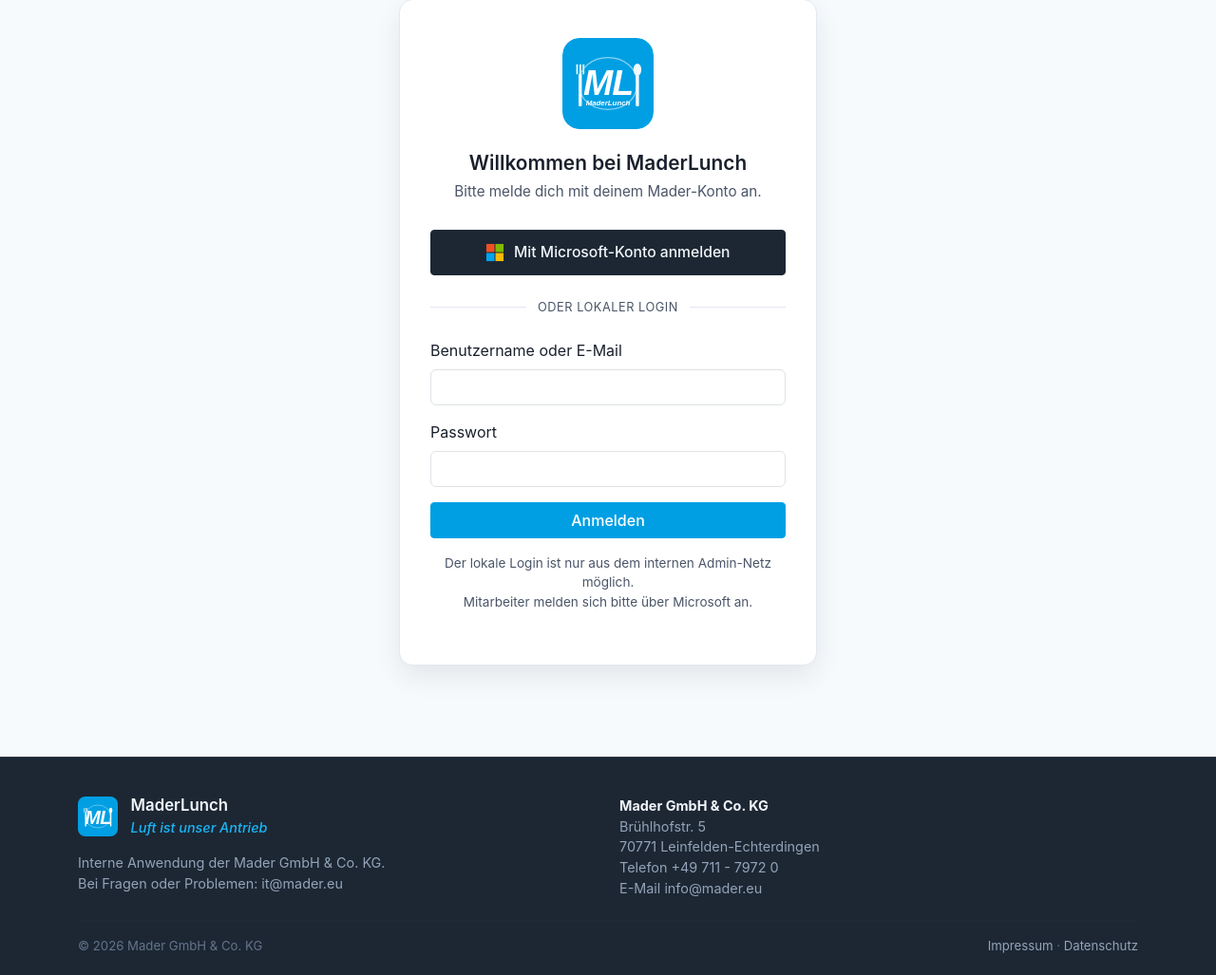
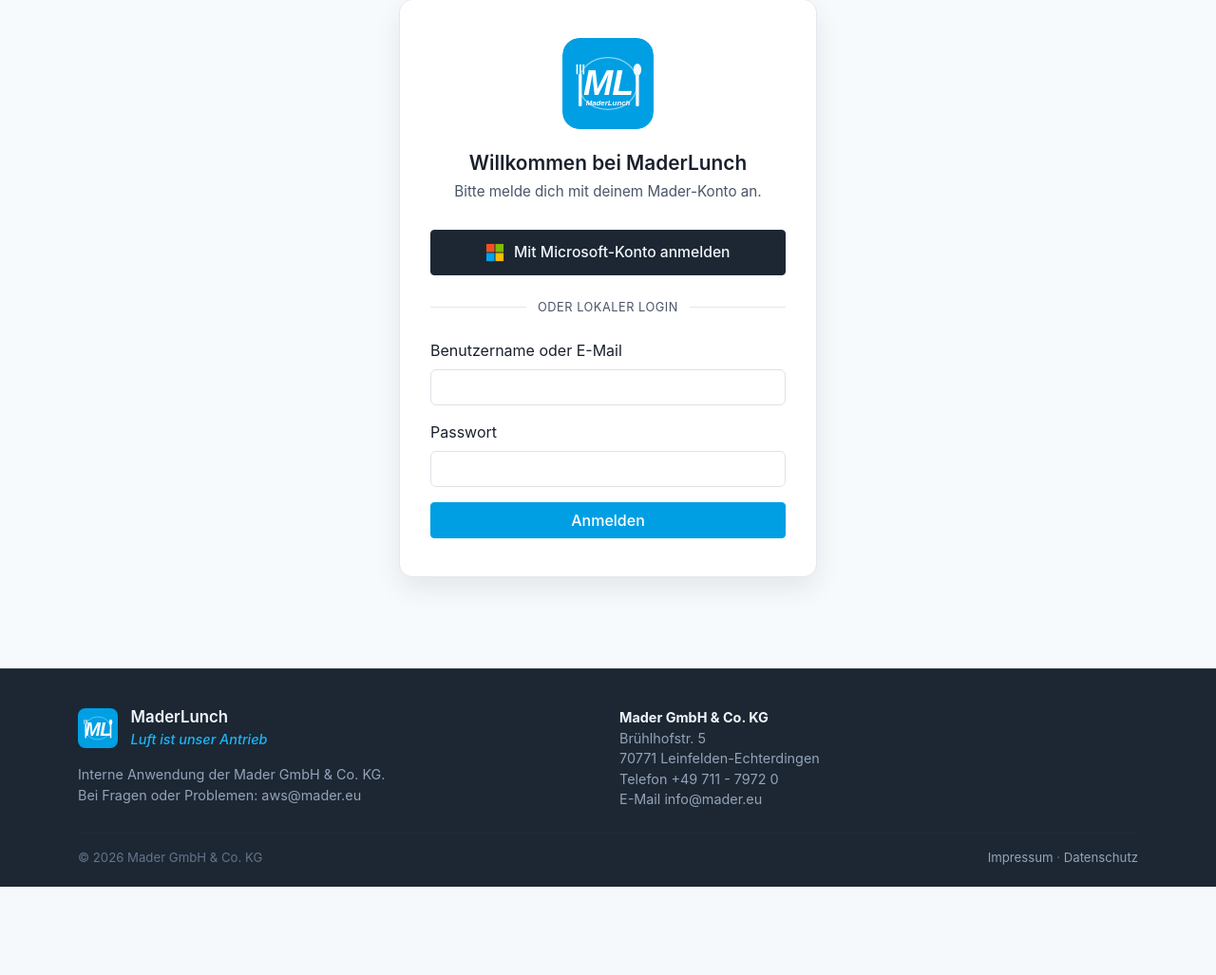
Before and after one commit to MaderJi/maderlunch, a Django app: page /accounts/login/ in a window 1280 px wide. Shown: the part 141-1168 px from the top of the page at 95% size. After the commit the page ends 1075 px from the top, so only its background shows below. Run offline with Django 5.2, Linux system fonts and the light colour scheme; some libraries are stand-ins or nearby versions.

Commit message:
polish: Login-Flow direkter, Footer-Kontakt korrigiert
- SOCIALACCOUNT_LOGIN_ON_GET=True: kein Microsoft-Bestätigungsschritt mehr
- Irreführenden 'nur aus Admin-Netz'-Hinweis aus Login-Seite entfernt
- Footer-Kontakt von it@mader.eu auf aws@mader.eu korrigiert

```diff
--- a/config/settings.py
+++ b/config/settings.py
@@ -150,6 +150,7 @@ SOCIALACCOUNT_AUTO_SIGNUP = True
 SOCIALACCOUNT_EMAIL_VERIFICATION = "none"
 SOCIALACCOUNT_QUERY_EMAIL = True
 SOCIALACCOUNT_STORE_TOKENS = False
+SOCIALACCOUNT_LOGIN_ON_GET = True   # Microsoft-Bestätigungsseite überspringen
 
 # Microsoft / Entra Provider — Single-Tenant
 SOCIALACCOUNT_PROVIDERS = {
--- a/templates/account/login.html
+++ b/templates/account/login.html
@@ -52,10 +52,6 @@
       <button type="submit" class="btn btn-primary w-100">Anmelden</button>
     </form>
 
-    <p class="local-login-hint">
-      Der lokale Login ist nur aus dem internen Admin-Netz möglich.<br>
-      Mitarbeiter melden sich bitte über Microsoft an.
-    </p>
   </div>
 </div>
 {% endblock %}
--- a/templates/base/base.html
+++ b/templates/base/base.html
@@ -90,7 +90,7 @@
         </div>
         <div>
           Interne Anwendung der Mader GmbH &amp; Co.&nbsp;KG.<br>
-          Bei Fragen oder Problemen: <a href="mailto:it@mader.eu">it@mader.eu</a>
+          Bei Fragen oder Problemen: <a href="mailto:aws@mader.eu">aws@mader.eu</a>
         </div>
       </div>
       <div class="col-md-6 mt-3 mt-md-0">
```
